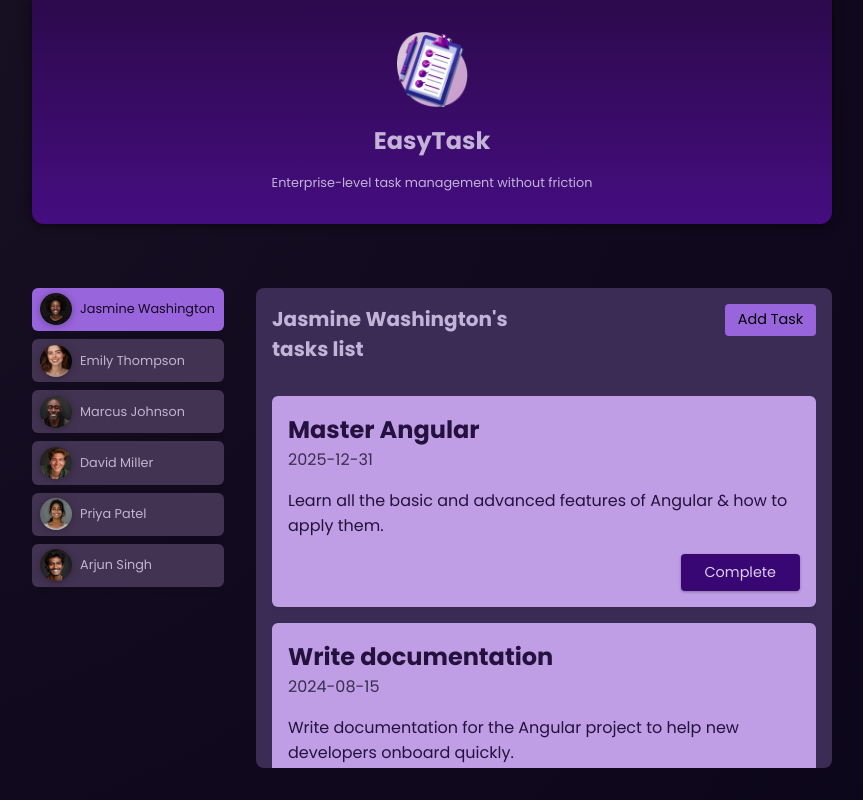
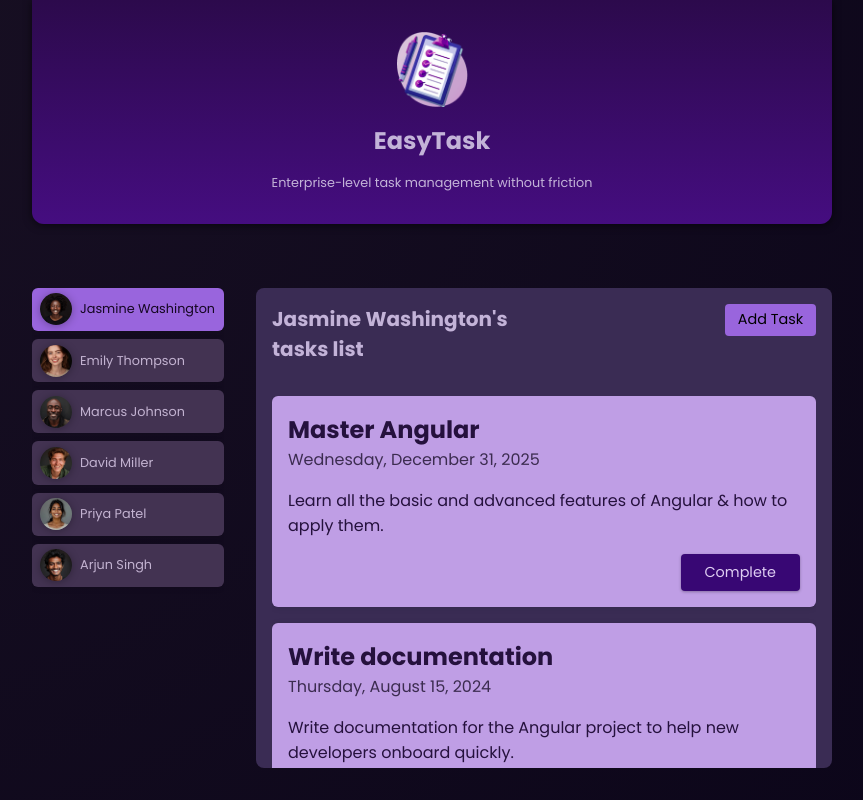
Before and after one commit to fanischam/task-manager, an Angular app: page / in a window 1280 px wide. Both pictures are taken after a click on the button "Jasmine Washington". Shown: the whole page, without its empty margins (208-1071 px from the left). Built offline with nearby package versions, Linux system fonts and the light colour scheme.

Commit message:
made use of date pipe for better date readability

```diff
--- a/src/app/task/task.component.html
+++ b/src/app/task/task.component.html
@@ -1,7 +1,7 @@
 <app-card>
   <article>
     <h2>{{ task().title }}</h2>
-    <time>{{ task().dueDate }}</time>
+    <time>{{ task().dueDate | date : "fullDate" }}</time>
     <p>{{ task().summary }}</p>
     <p class="actions">
       <button (click)="onCompleteTask(task().id)">Complete</button>
--- a/src/app/task/task.component.ts
+++ b/src/app/task/task.component.ts
@@ -1,11 +1,12 @@
 import { Component, input, output } from '@angular/core';
 import { Task } from './task.model';
 import { CardComponent } from '../shared/card/card.component';
+import { DatePipe } from '@angular/common';
 
 @Component({
   selector: 'app-task',
   standalone: true,
-  imports: [CardComponent],
+  imports: [CardComponent, DatePipe],
   templateUrl: './task.component.html',
   styleUrl: './task.component.css',
 })
```
